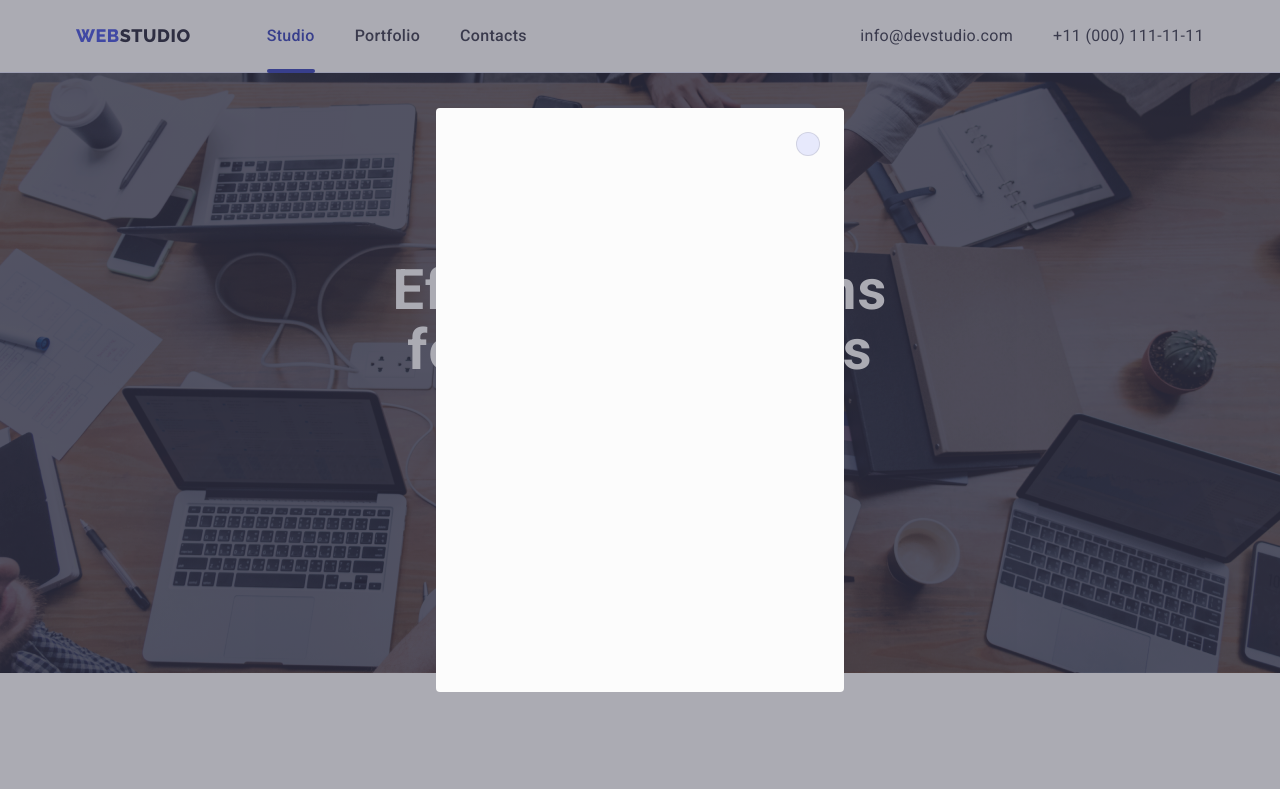
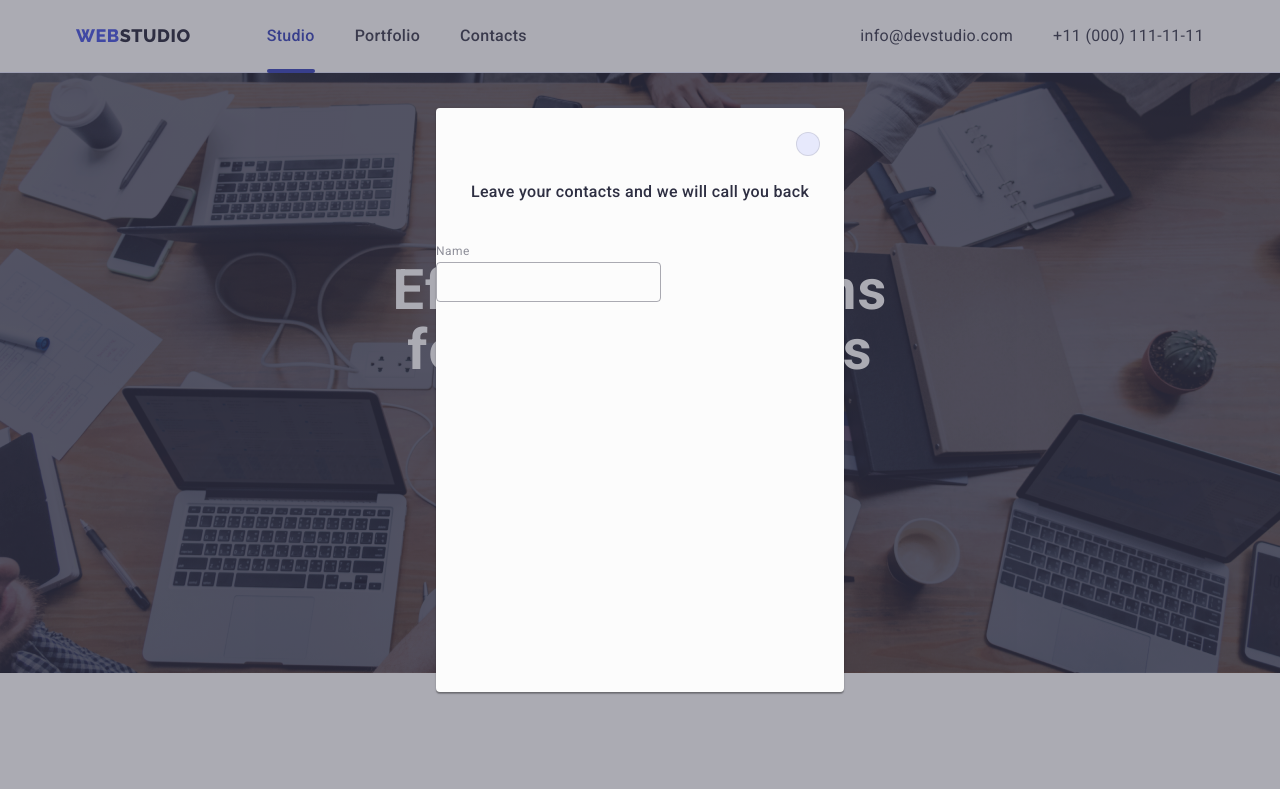
Before and after one commit to KonstantinKhamilov/https-github.com-KonstantinKhamilov-goit-markup-hw-06, a plain HTML site: page index.html in a window 1280 px wide. Shown: the top 789 px of the page. Drawn offline with nearby package versions, Linux system fonts and the light colour scheme.

```diff
--- a/css/styles.css
+++ b/css/styles.css
@@ -463,7 +463,7 @@ a {
   margin-bottom: 16px;
   font-weight: 500;
   font-size: 16px;
-  line-height: 1.5em;
+  line-height: 1.5;
   letter-spacing: 0.02em;
   color: #ffffff;
 }
@@ -498,7 +498,7 @@ form {
   font-family: "Roboto", sans-serif;
   font-size: 16px;
   font-weight: 500;
-  line-height: 1.5em;
+  line-height: 1.5;
   letter-spacing: 0.04em;
   color: #ffffff;
   cursor: pointer;
@@ -532,8 +532,8 @@ form {
   width: 408px;
   min-height: 584px;
   background: #fcfcfc;
-  box-shadow: зі значенням 0px 1px 1px rgba(0, 0, 0, 0.14),
-    0px 1px 3px rgba(0, 0, 0, 0.12), 0px 2px 1px rgba(0, 0, 0, 0.2);
+  box-shadow: 0px 1px 1px rgba(0, 0, 0, 0.14), 0px 1px 3px rgba(0, 0, 0, 0.12),
+    0px 2px 1px rgba(0, 0, 0, 0.2);
   border-radius: 4px;
   transition: transform 250ms cubic-bezier(0.4, 0, 0.2, 1);
 }
@@ -569,7 +569,6 @@ form {
 .modal-close-svg-style {
   transition: fill 250ms cubic-bezier(0.4, 0, 0.2, 1);
 }
-
 .modal-close-svg-style:hover {
   fill: #ffffff;
 }
@@ -591,3 +590,35 @@ form {
   color: #2e2f42;
   margin-bottom: 16px;
 }
+
+.modal-section-two-div-one {
+  margin-bottom: 8px;
+}
+
+.modl-section-two-label {
+  font-size: 12px;
+  line-height: 1.17;
+  letter-spacing: 0.04em;
+  color: #8e8f99;
+  display: block;
+  margin-bottom: 4px;
+}
+
+.modal-section-two-input {
+  position: relative;
+}
+
+.modal-input-one {
+  width: 100%;
+  height: 40px;
+  border: 1px solid rgba(46, 47, 66, 0.4);
+  border-radius: 4px;
+  background-color: transparent;
+  padding-left: 38px;
+  outline: transparent;
+  transition: border-color 250ms cubic-bezier(0.4, 0, 0.2, 1);
+}
+
+.modal-input-one:focus {
+  border-color: #4d5ae5;
+}
--- a/index.html
+++ b/index.html
@@ -601,15 +601,31 @@
         <use href="./images/icons.svg#close-black_2"></use>
     </svg>
 
-    <div class="modal-section-one">
+</button>
 
-<p class="modal-p-one">
+<div class="modal-section-one">
 
-</p>
+    <p class="modal-p-one">
+        Leave your contacts and we will call you back
+    </p>
 
-    </div>
+        </div>
 
-</button>
+        <form action="">
+
+<div class="modal-section-two-div-one">
+
+<label for="user-name" class="modl-section-two-label">Name</label>
+
+<div class="modal-section-two-input">
+
+<input type="text" id="user-name" name="user-name" class="modal-input-one">
+
+</div>
+
+</div>
+
+        </form>
 
 </div>
 
```
Also changed, not shown: images/email.svg (added), images/email_2.svg (added), images/icons.svg, images/person.svg (added), images/person_2.svg (added), images/phone.svg (added), images/phone_2.svg (added).
